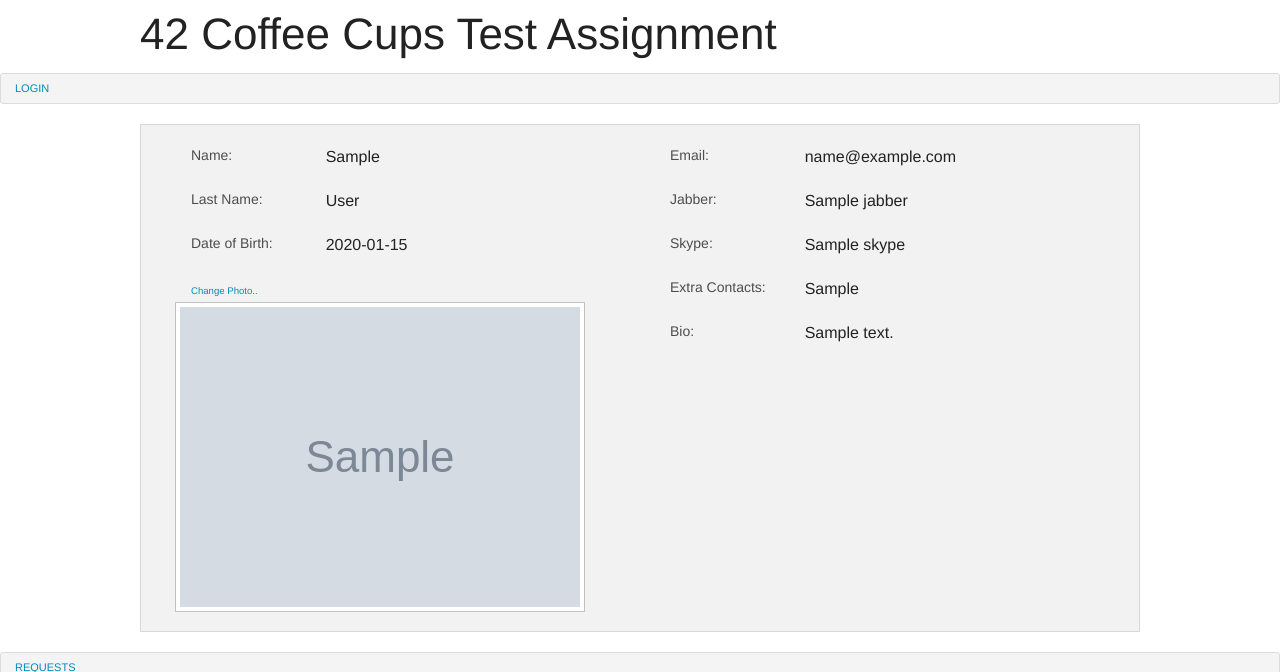
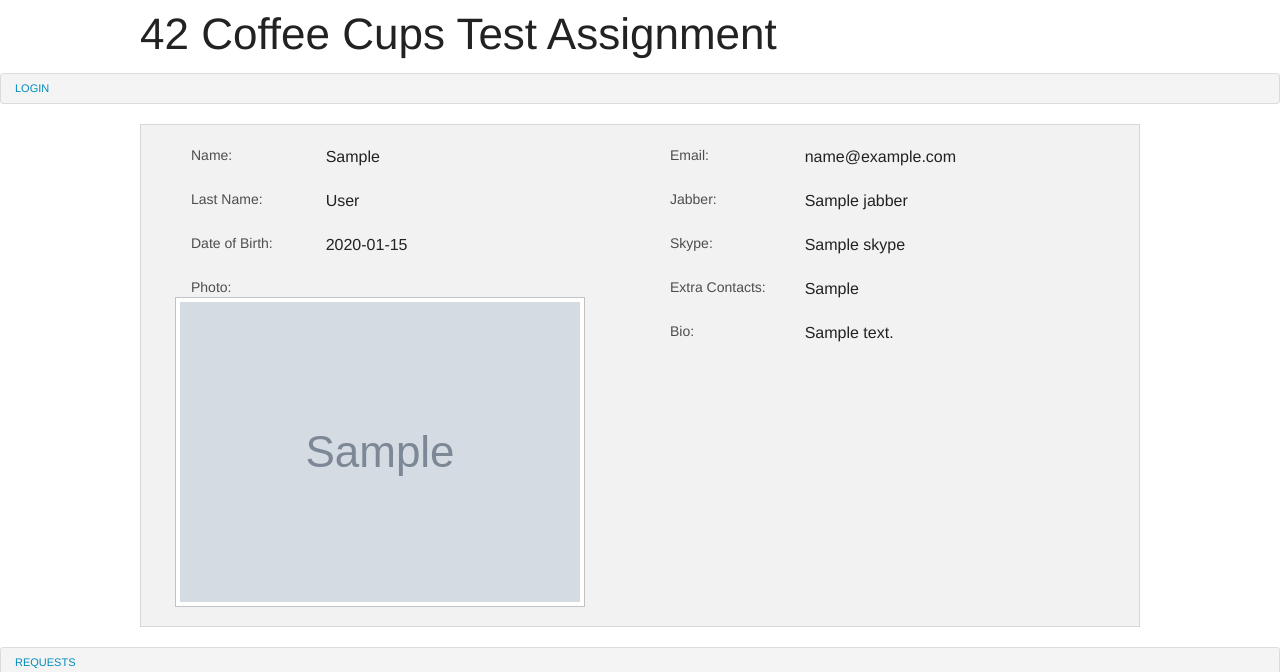
Before and after one commit to Animasola/Ctest, a Django app: template cups_profile/templates/my_info/home.html in a window 1280 px wide. Shown: the top 672 px of the page. Run offline with Django 3.2, Linux system fonts and the light colour scheme; the template is opened without the code that fills it: most values are stand-ins (such as "Sample title", 1, 10 or a date in 2020); grey boxes marked "Sample" are stand-in pictures; parts of the project's set-up code (start-up, migrations or seed data) failed here and were passed over; some libraries are stand-ins or nearby versions.

Commit message:
ticket:14 add only superuser access

```diff
--- a/cups_profile/templates/my_info/home.html
+++ b/cups_profile/templates/my_info/home.html
@@ -10,7 +10,7 @@
 
 {% block extra_js %}
 
-  <script type="text/javascript" src="{{ STATIC_URL }}js/in-line_edit.js"></script>
+  {% if user.is_superuser  %}<script type="text/javascript" src="{{ STATIC_URL }}js/in-line_edit.js"></script>{% endif %}
   <script type="text/javascript" src="{{ STATIC_URL }}js/csrf.js"></script>
   <script src="http://malsup.github.com/jquery.form.js"></script>
   <script type="text/javascript">
@@ -43,7 +43,7 @@
     <p class="large-4 columns"><label> Last Name: </label><div id="last_name" class="field">{{ contacts.last_name }}</div></p>
     <p class="large-4 columns"><label>Date of Birth:</label><div id="birth_date" class="field">{{ contacts.birth_date|date:"Y-m-d" }}</div><input type="hidden" value="{{ contacts.birth_date }}" /></p>
     <form id="photo-change-form" enctype="multipart/form-data" action="{% url inline_contacts_edit %}" method="POST"><div class="large-10 columns">{% csrf_token %}
-    <small><a class="showme" id="js-select-photo" href="#">Change Photo..</a></small>
+    {% if user.is_superuser %}<small><a class="showme" id="js-select-photo" href="#">Change Photo..</a></small>{% else %}<label>Photo:</label>{% endif %}
       <div id="js-photo-controls" style="display:none;">
         <input type="file" name="photo" id="id_photo" />
       </div>
```
